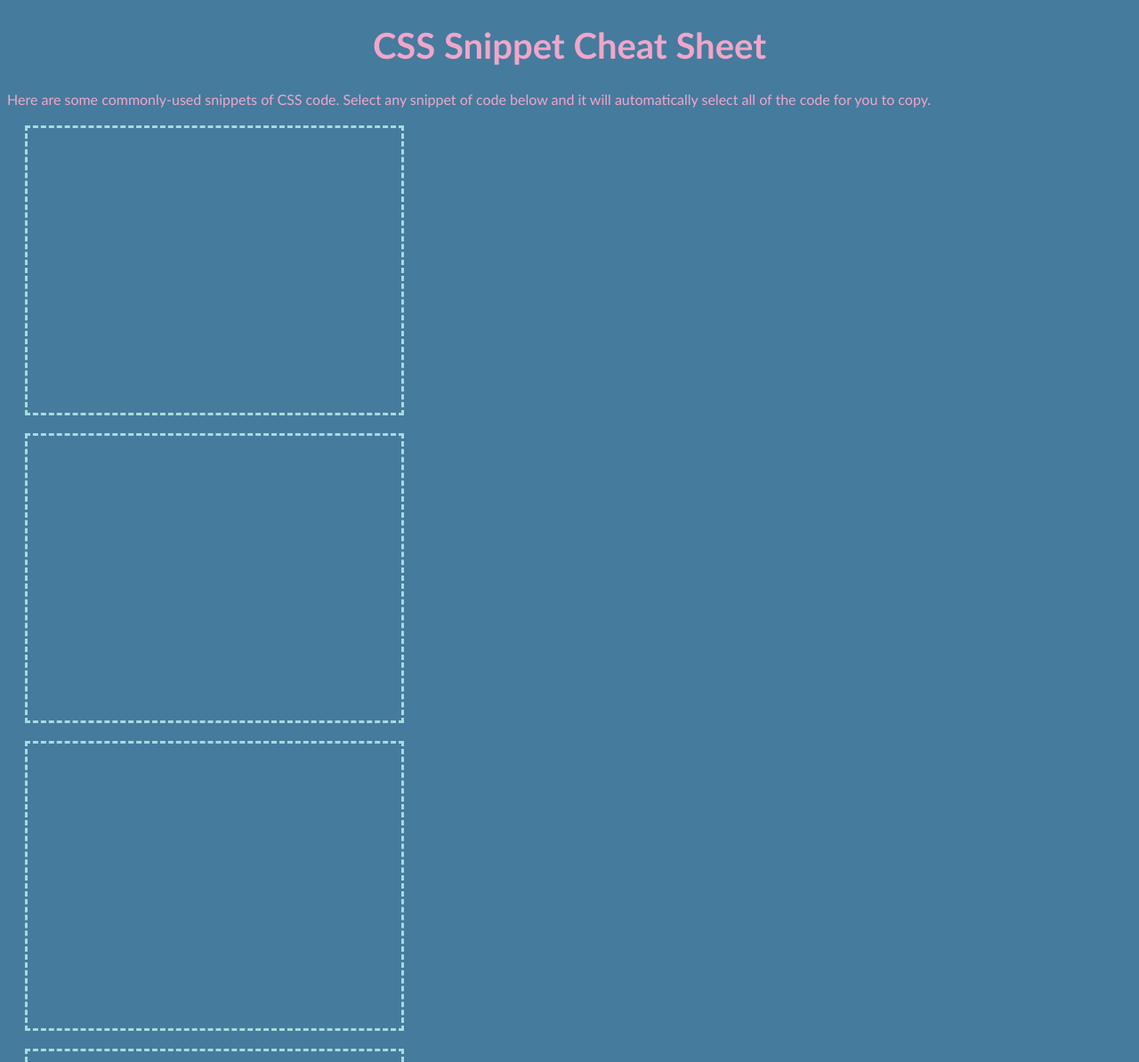
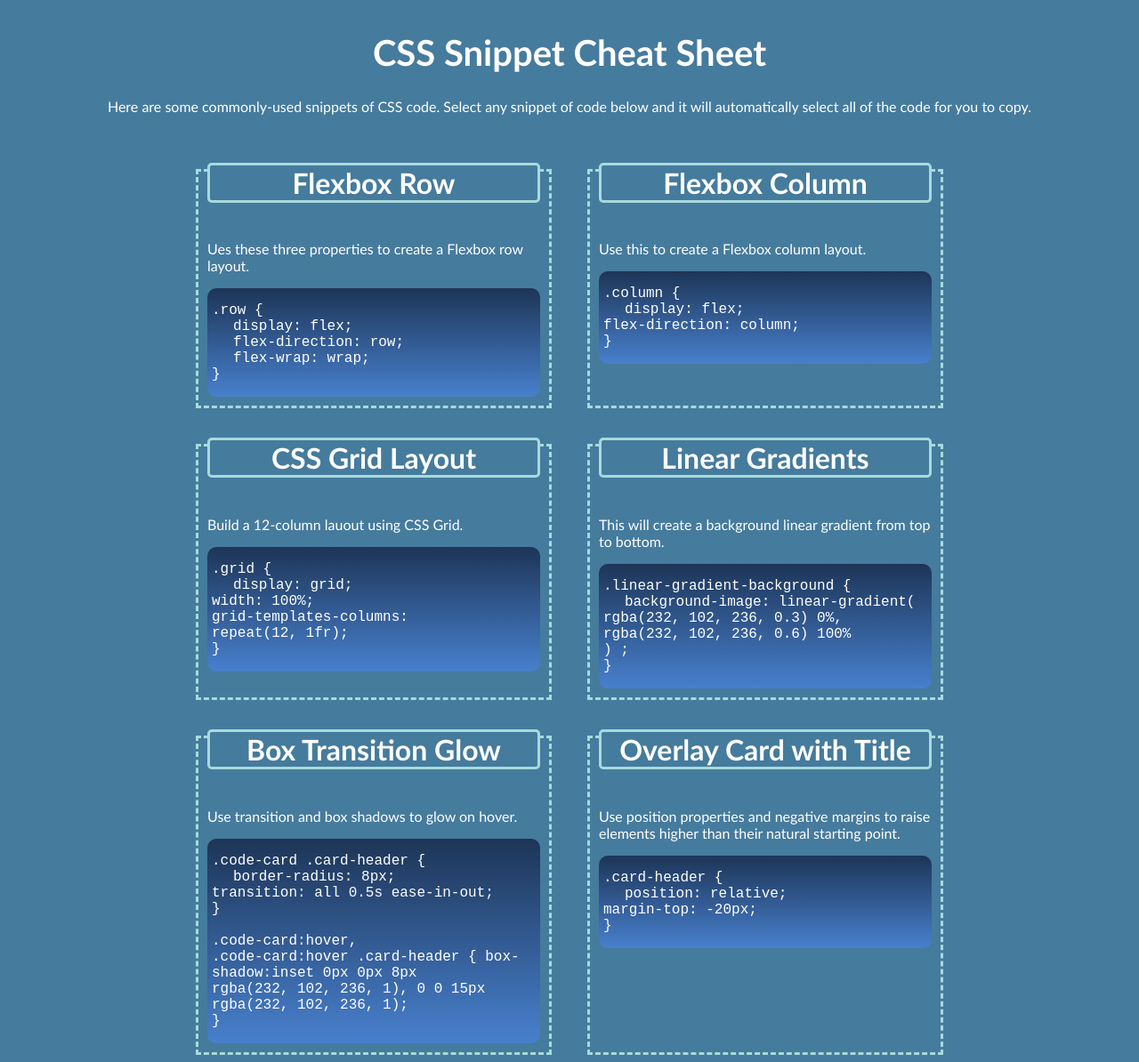
Before and after one commit to eaeidsath/CSS-Snippet-Cheat-Sheet, a plain HTML site: page index.html in a window 1280 px wide. Shown: the top 1194 px of the page at 89% size. Drawn offline with Linux system fonts and the light colour scheme.

Commit message:
adjust html sections, add css box and hover styling

```diff
--- a/assets/style.css
+++ b/assets/style.css
@@ -1,6 +1,15 @@
+* {
+    box-sizing: border-box;
+}
+
 body {
     background-color: #457B9D;
-    color: #F0A6CA;
+    color: #fff;
+    display: flex;
+    flex-direction: column;
+    min-height: 100vh;
+    justify-content: flex-start;
+    align-items: center;
     font-family:'Gill Sans', 'Gill Sans MT', Calibri, 'Trebuchet MS', sans-serif;
 }
 
@@ -14,40 +23,65 @@ h1 {
     display: flex;
     flex-direction: row;
     flex-wrap: wrap;
+    justify-content: center;
+    margin: 2%;
 }
 
-section {
+.card {
     display: flex;
     flex-direction: column;
     flex-wrap: wrap;
-}
-
-.card {
+    width: 400px;
     border-style: dashed;
     border-color: #A8DADC;
     border-width: 3px;
-    height: 300px;
-    width: 400px;
     padding: 10px;
     margin: 20px;
+    transition: all 0.5s ease-in-out;
 }
 
 h2 {
     border: solid #A8DADC;
     border-radius: 5px;
-    font-size: 175%;
+    font-size: 200%;
+    text-align: center;
     background-color: #457B9D;
     position: relative;
     margin-top: -20px;
+    transition: all 0.5s ease-in-out;
+}
+
+.card p {
+    display: flex;
+    flex-wrap: wrap;
 }
 
 .code p {
+    display: block;
     font-family: 'Courier New', Courier, monospace;
     color: white;
     margin-left: 5px;
+    user-select: all;
+}
+
+span {
+    padding-left: 1.5em;
+    text-indent:-1.5em;
 }
 
 .code {
     border-radius: 10px;
     background-image: linear-gradient(#1D3557, #4880cd);
 }
+
+.card:hover,
+.card:hover h2 {
+    box-shadow: inset 0px 0px 8px #6412e7, 0 0 15px #6412e7;
+}
+
+@media screen and (max-width: 768px) {
+    .grid {
+        flex-direction: column;
+        flex-wrap: wrap;
+    }
+  }
--- a/index.html
+++ b/index.html
@@ -16,24 +16,49 @@
     </header>
 
     <main>
-        <article>
+        <article class="grid">
             <section class="card">
-
+                <h2>Flexbox Row</h2>
+                <p>Ues these three properties to create a Flexbox row layout.</p>
+                <div class="code">
+                    <p>.row {<br><span>display: flex;</span><br><span>flex-direction: row;</span><br><span>flex-wrap: wrap;</span><br>}</p>
+                </div>
             </section>
             <section class="card">
-
+                <h2>Flexbox Column</h2>
+                <p>Use this to create a Flexbox column layout.</p>
+                <div class="code">
+                    <p>.column {<br><span>display: flex;<br>flex-direction: column;<br></span>}</p>
+                </div>
             </section>
             <section class="card">
-
+                <h2>CSS Grid Layout</h2>
+                <p>Build a 12-column lauout using CSS Grid.</p>
+                <div class="code">
+                    <p>.grid {<br><span>display: grid;<br>width: 100%;<br>grid-templates-columns:<br></span>repeat(12, 1fr);<br>}</p>
+                </div>
             </section>
             <section class="card">
-
+                <h2>Linear Gradients</h2>
+                <p>This will create a background linear gradient from top to bottom.</p>
+                <div class="code">
+                    <p>.linear-gradient-background {<br><span>background-image: linear-gradient(<br>rgba(232, 102, 236, 0.3) 0%,<br>rgba(232, 102, 236, 0.6) 100%<br>) ;<br></span>}</p>
+                </div>
             </section>
             <section class="card">
-
+                <h2>Box Transition Glow</h2>
+                <p>Use transition and box shadows to glow on hover.</p>
+                <div class="code">
+                    <p>.code-card .card-header {<br><span>border-radius: 8px;<br>transition: all 0.5s ease-in-out;<br></span>}<br><br>
+                    .code-card:hover,<br>.code-card:hover .card-header { box-shadow:inset 0px 0px 8px<br>rgba(232, 102, 236, 1), 0 0 15px<br>rgba(232, 102, 236, 1);<br>}</p>
+                </div>
             </section>
             <section class="card">
-
+                <h2>Overlay Card with Title</h2>
+                <p>Use position properties and negative margins to raise elements higher than their natural starting point.</p>
+                <div class="code">
+                    <p>.card-header {<br><span>position: relative;<br>margin-top: -20px;<br></span>}</p>
+                </div>
             </section>
         </article>
     </main>
```
